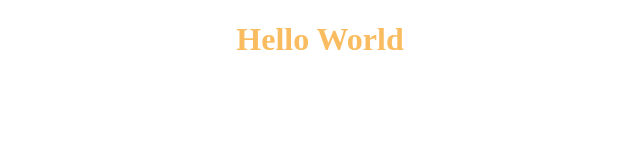
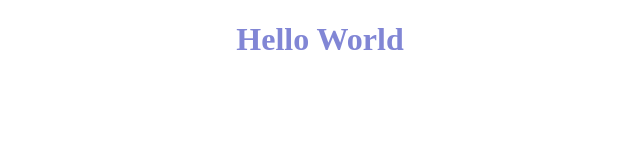
Before and after one commit to melodydai/melodydai.github.io, a plain HTML site: page index.html in a window 1280 px wide. Shown: the whole page, without its empty margins (320-960 px from the left). Drawn offline with Linux system fonts and the light colour scheme.

Commit message:
change my github pages color

```diff
--- a/index.html
+++ b/index.html
@@ -5,6 +5,6 @@
     <link rel="stylesheet" href="/css/master.css">
   </head>
   <body>
-    <h1><b>Hello World</b></h1>
+    <h1><b style="color: #8186d5">Hello World</b></h1>
   </body>
 </html>
```
